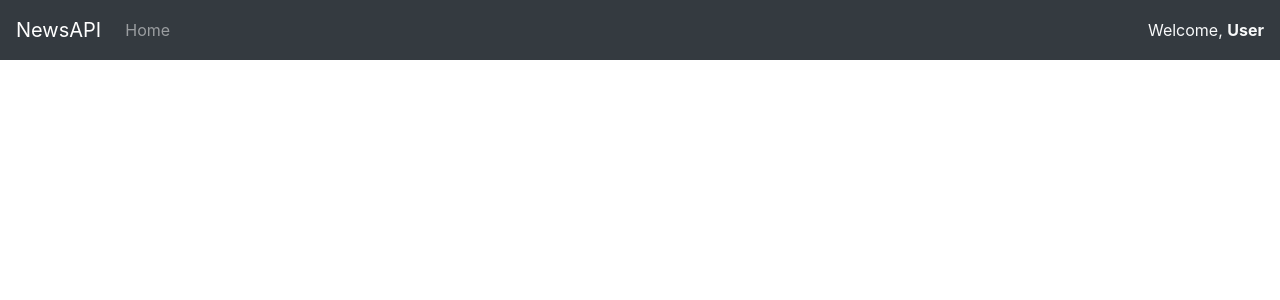
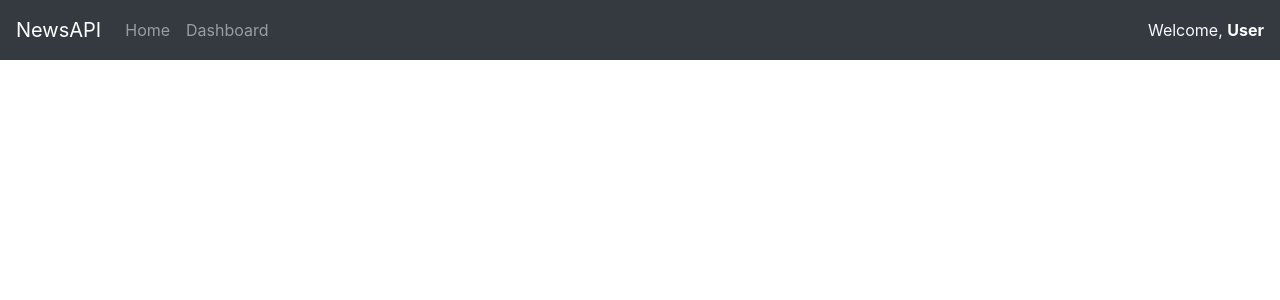
Before and after one commit to yyheng/database-m3012, a Flask app: page /user_article in a window 1280 px wide. Shown: the top 300 px of the page. Run offline with Flask 2, Linux system fonts and the light colour scheme; some libraries are stand-ins or nearby versions.

Commit message:
Update user_base.htm

```diff
--- a/templates/layouts/user_base.htm
+++ b/templates/layouts/user_base.htm
@@ -18,13 +18,17 @@
       </button>
       <div class="collapse navbar-collapse" id="navbarText">
         <ul class="navbar-nav mr-auto">
-          <!-- home is article.htm -->
+          <!-- home is user_article.htm -->
           <li class="nav-item {% block home_active %}{% endblock %}">
-            <a class="nav-link" href="{{ url_for('article') }}">Home<span class="sr-only">(current)</span></a>
+            <a class="nav-link" href="{{ url_for('user_article') }}">Home<span class="sr-only">(current)</span></a>
+          </li>
+          <li class="nav-item {% block article_active %}{% endblock %}">
+            <a class="nav-link" href="{{ url_for('user_dashboard') }}">Dashboard<span class="sr-only">(current)</span></a>
           </li>
         </ul>
         <span class="navbar-text">
-            <span class="text-light">Welcome, <strong>User</strong></span>
+            <span class="text-light">
+              Welcome, <strong><a href="{{ url_for('user_profile') }}">User</a></strong>
             {% block right_nav %}{% endblock %}
         </span>
       </div>
```
